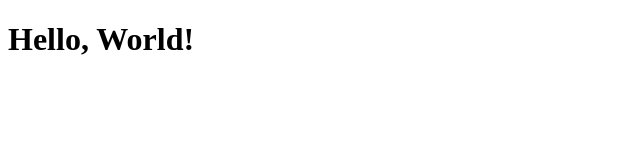
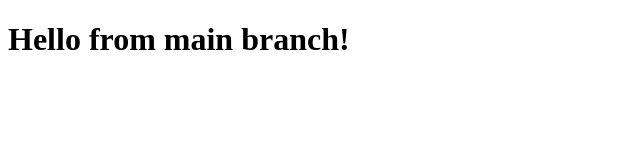
Before and after one commit to hanaessam/git-task, a plain HTML site: page index.html in a window 1280 px wide. Shown: the whole page, without its empty margins (0-640 px from the left). Drawn offline with Linux system fonts and the light colour scheme.

Commit message:
Change greeting in main branch

```diff
--- a/index.html
+++ b/index.html
@@ -7,7 +7,7 @@
 </head>
 <body>
     <div>
-        <h1>Hello, World!</h1>
+        <h1>Hello from main branch!</h1>
     </div>
 </body>
 </html>
```
